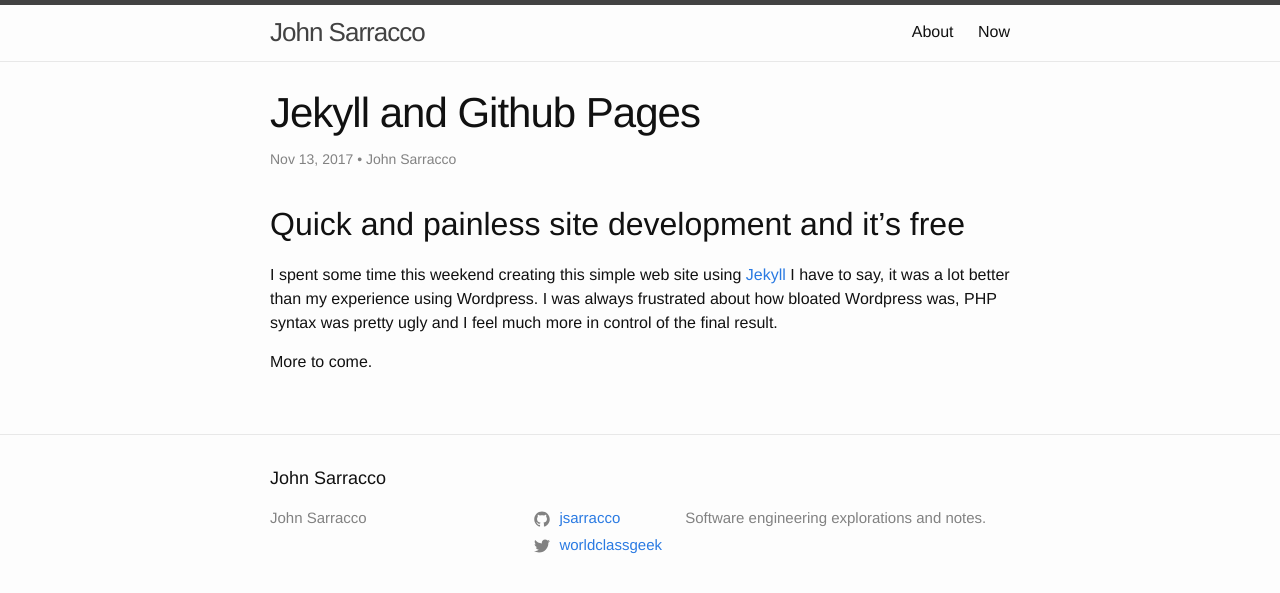
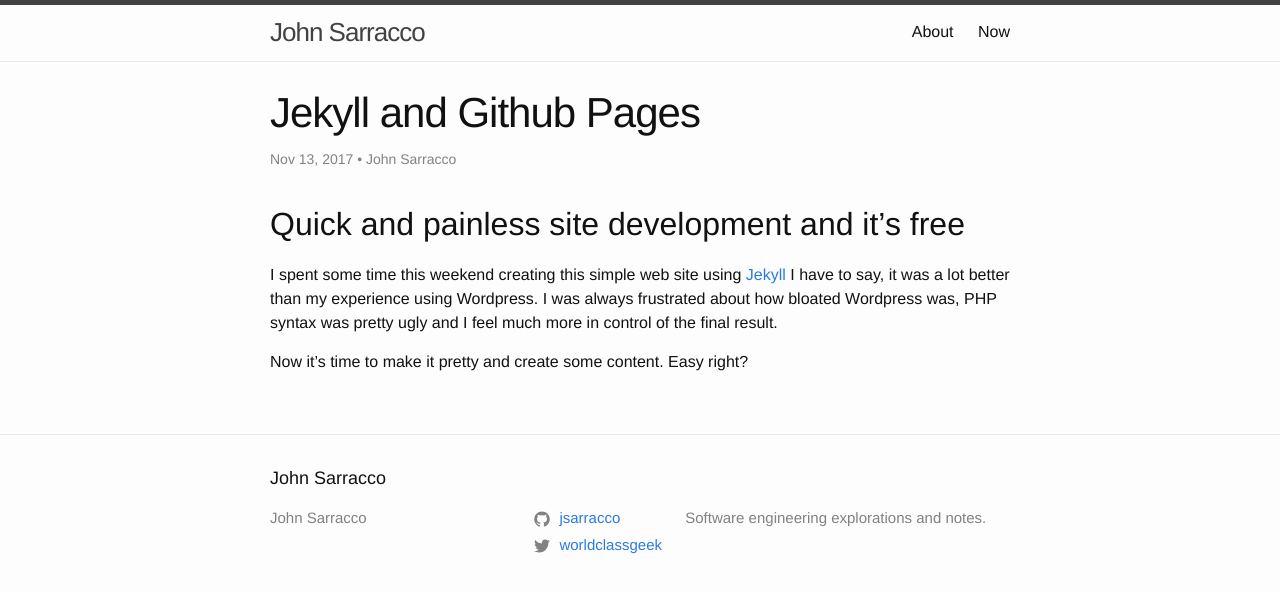
Before and after one commit to jsarracco/jsarracco.github.io, a Jekyll site: the page built from _posts/2017-11-13-jekyll-and-github-pages.md, in a window 1280 px wide. Shown: the top 593 px of the page. Built offline with Jekyll 4.4.1, drawn with Linux system fonts in a browser that asks for light colours.

Commit message:
content update

```diff
--- a/_posts/2017-11-13-jekyll-and-github-pages.md
+++ b/_posts/2017-11-13-jekyll-and-github-pages.md
@@ -9,4 +9,4 @@
 
 I spent some time this weekend creating this simple web site using [Jekyll](https://jekyllrb.com/) I have to say, it was a lot better than my experience using Wordpress. I was always frustrated about how bloated Wordpress was, PHP syntax was pretty ugly and I feel much more in control of the final result.
 
-More to come.
+Now it's time to make it pretty and create some content. Easy right?
```
